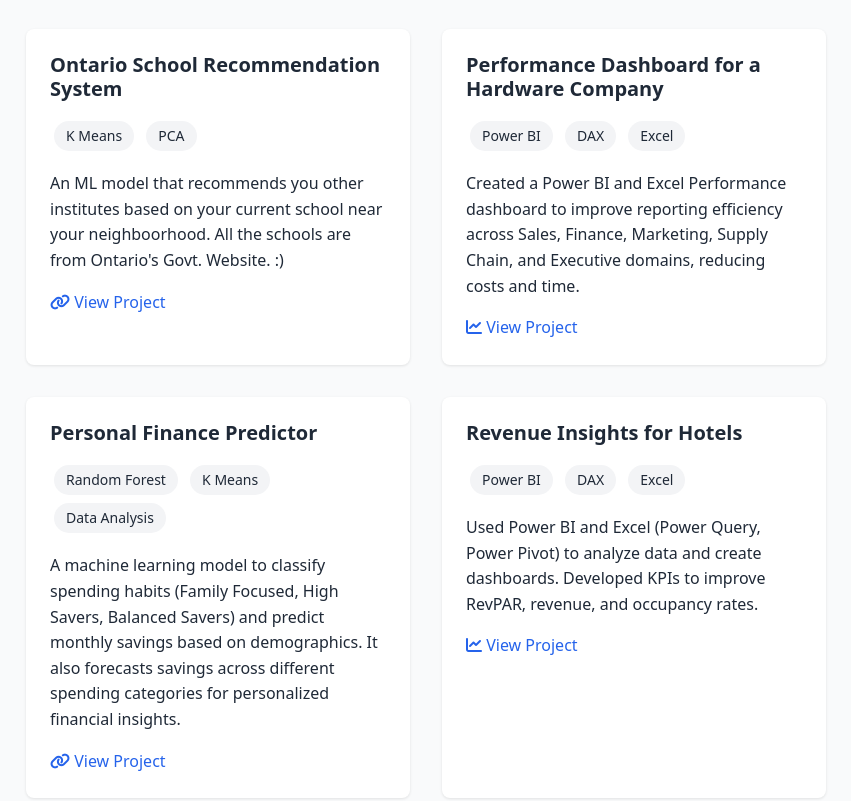
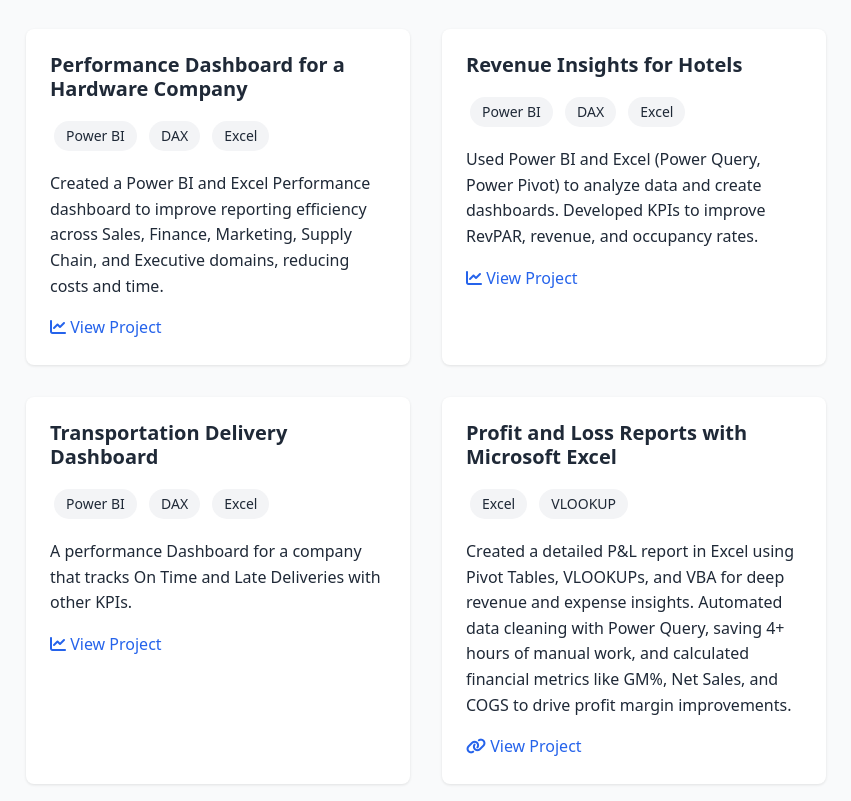
Before and after one commit to parikshitrajpara3/portfoliowebsite, a plain HTML site: page index.html in a window 1280 px wide. Shown: the part 556-1357 px from the top of the page, without its empty margins (214-1065 px from the left). Drawn offline with Linux system fonts and the light colour scheme.

Commit message:
Update index.html

```diff
--- a/index.html
+++ b/index.html
@@ -49,19 +49,6 @@
         <section class="projects" id="projects">
             <h2>Projects</h2>
             <div class="project-grid">
-                <!-- Project 1 -->
-                <article class="card">
-                    <h3>Ontario School Recommendation System</h3>
-                    <div class="tags">
-                        <span class="tag">K Means</span>
-                        <span class="tag">PCA</span>
-                    </div>
-                    <p>An ML model that recommends you other institutes based on your current school near your neighboorhood. All the schools are from Ontario's Govt. Website. :)</p>
-                    <div class="links">
-                        <a href="https://ontario-school-recommendation-system-euhwxbtechynjfxv5ljgqv.streamlit.app/" target="_blank">
-                            <i class="fas fa-link"></i> View Project</a>
-                    </div>
-                </article>
 
                 <!-- Project 2 -->
                 <article class="card">
@@ -78,20 +65,6 @@
                     </div>
                 </article>
 
-                <!-- Project 3 -->
-                <article class="card">
-                    <h3>Personal Finance Predictor</h3>
-                    <div class="tags">
-                        <span class="tag">Random Forest</span>
-                        <span class="tag">K Means</span>
-                        <span class="tag">Data Analysis</span>
-                    </div>
-                    <p>A machine learning model to classify spending habits (Family Focused, High Savers, Balanced Savers) and predict monthly savings based on demographics. It also forecasts savings across different spending categories for personalized financial insights.</p>
-                    <div class="links">
-                        <a href="https://github.com/parikshitrajpara3/Personal-Finance-Predictor" target="_blank">
-                            <i class="fas fa-link"></i> View Project</a>
-                    </div>
-                </article>
 
                  <!-- Project 4 -->
                  <article class="card">
```
